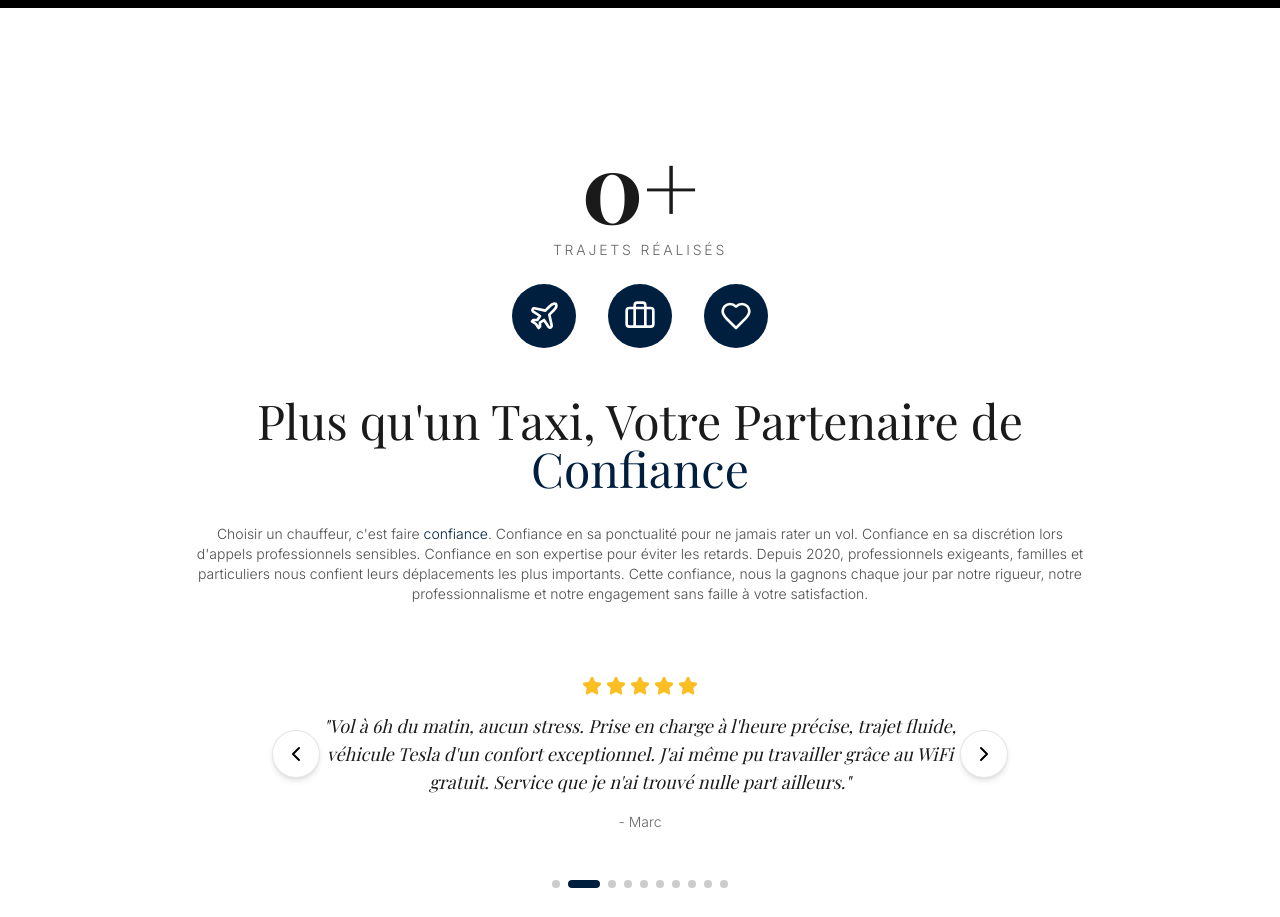
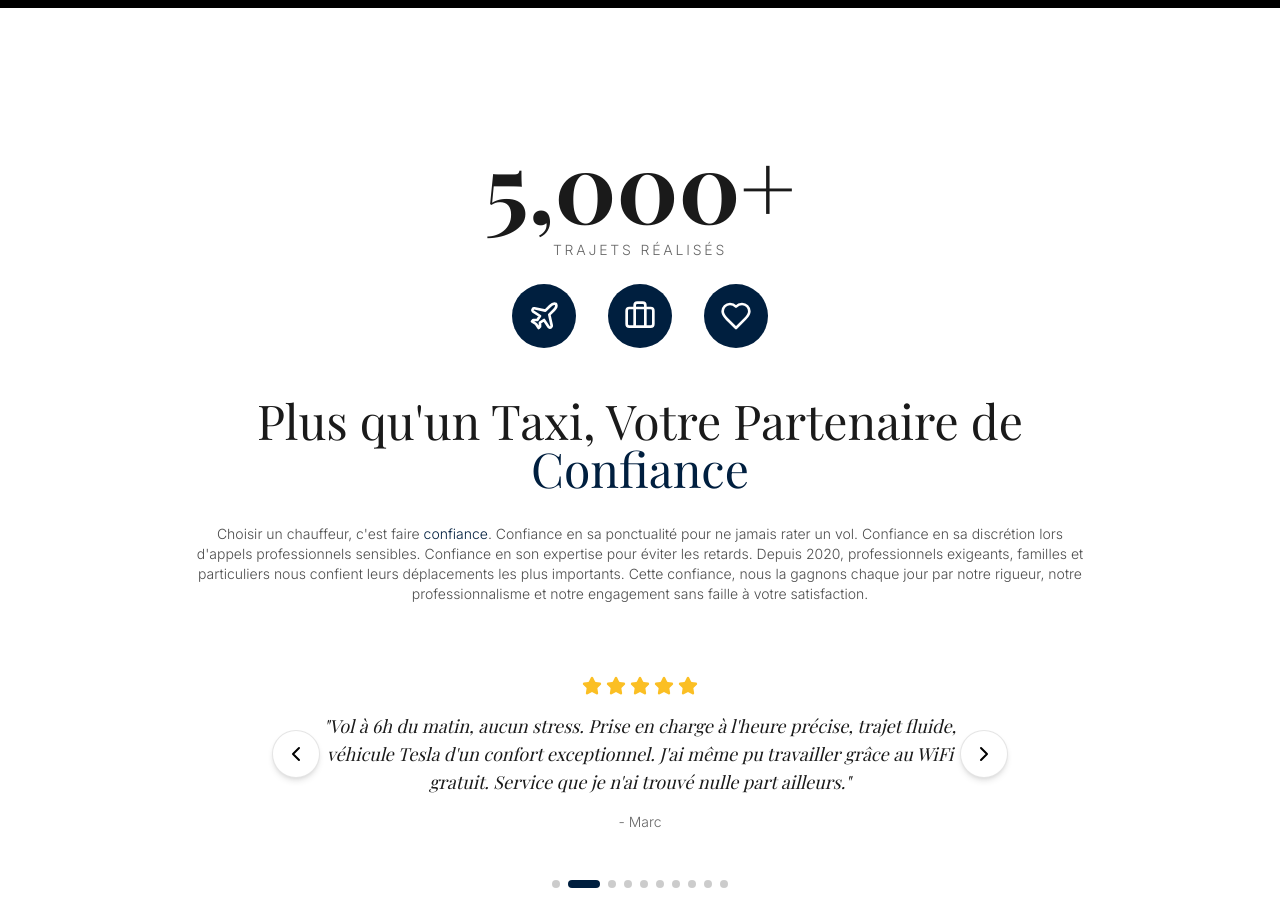
Before and after one commit to soniachared-a11y/taxi-malacrida, a React (Vite) app: page / in a window 1280 px wide. Shown: the part 4460-5377 px from the top of the page. Built offline with nearby package versions, Linux system fonts and the light colour scheme; no server answers; the HTML template or start-up script is replaced by a standard one.

Commit message:
Replace counter animation with Apple-style entrance animation (scale + opacity)

```diff
--- a/src/components/TrustTestimonialsSection.tsx
+++ b/src/components/TrustTestimonialsSection.tsx
@@ -47,58 +47,35 @@ const testimonials = [
   },
 ];
 
-// Composant pour l'animation du compteur
-const AnimatedCounter = ({ value, duration = 2000 }: { value: number; duration?: number }) => {
-  const [count, setCount] = useState(0);
-  const [hasAnimated, setHasAnimated] = useState(false);
+// Composant pour l'animation d'apparition du chiffre (style Apple - effet de respiration)
+const AnimatedCounter = ({ value }: { value: number }) => {
   const ref = useRef<HTMLSpanElement>(null);
-  // Threshold à 0.1 pour déclencher immédiatement sur mobile
   const isInView = useInView(ref, { once: true, margin: '-100px', threshold: 0.1 });
 
-  useEffect(() => {
-    // Fallback de sécurité : si après 1 seconde l'animation n'a pas démarré, afficher la valeur finale immédiatement
-    const fallbackTimeout = setTimeout(() => {
-      if (!hasAnimated && count === 0 && ref.current) {
-        setCount(value);
-        setHasAnimated(true);
-      }
-    }, 1000);
-
-    // Animation normale si l'élément est en vue
-    if (isInView && !hasAnimated) {
-      setHasAnimated(true);
-      let startTime: number;
-      let animationFrameId: number;
-
-      const animate = (currentTime: number) => {
-        if (!startTime) startTime = currentTime;
-        const progress = Math.min((currentTime - startTime) / duration, 1);
-        const easeOutQuart = 1 - Math.pow(1 - progress, 4);
-        setCount(Math.floor(easeOutQuart * value));
-
-        if (progress < 1) {
-          animationFrameId = requestAnimationFrame(animate);
-        } else {
-          setCount(value);
+  return (
+    <motion.span
+      ref={ref}
+      initial={{ opacity: 0, scale: 0.8 }}
+      animate={isInView ? {
+        opacity: 1,
+        scale: [0.8, 1.1, 1] // Animation en 3 étapes : 0.8 → 1.1 → 1
+      } : {
+        opacity: 0,
+        scale: 0.8
+      }}
+      transition={{
+        duration: 0.7,
+        ease: [0.25, 0.1, 0.25, 1],
+        scale: {
+          duration: 0.7,
+          times: [0, 0.6, 1], // À 0% → 0.8, à 60% → 1.1, à 100% → 1
+          ease: [0.34, 1.56, 0.64, 1] // Courbe fluide avec léger rebond
         }
-      };
-
-      animationFrameId = requestAnimationFrame(animate);
-
-      return () => {
-        if (animationFrameId) {
-          cancelAnimationFrame(animationFrameId);
-        }
-        clearTimeout(fallbackTimeout);
-      };
-    }
-
-    return () => {
-      clearTimeout(fallbackTimeout);
-    };
-  }, [isInView, value, duration, hasAnimated, count]);
-
-  return <span ref={ref}>{count.toLocaleString()}+</span>;
+      }}
+    >
+      {value.toLocaleString()}+
+    </motion.span>
+  );
 };
 
 const TrustTestimonialsSection = () => {
```
